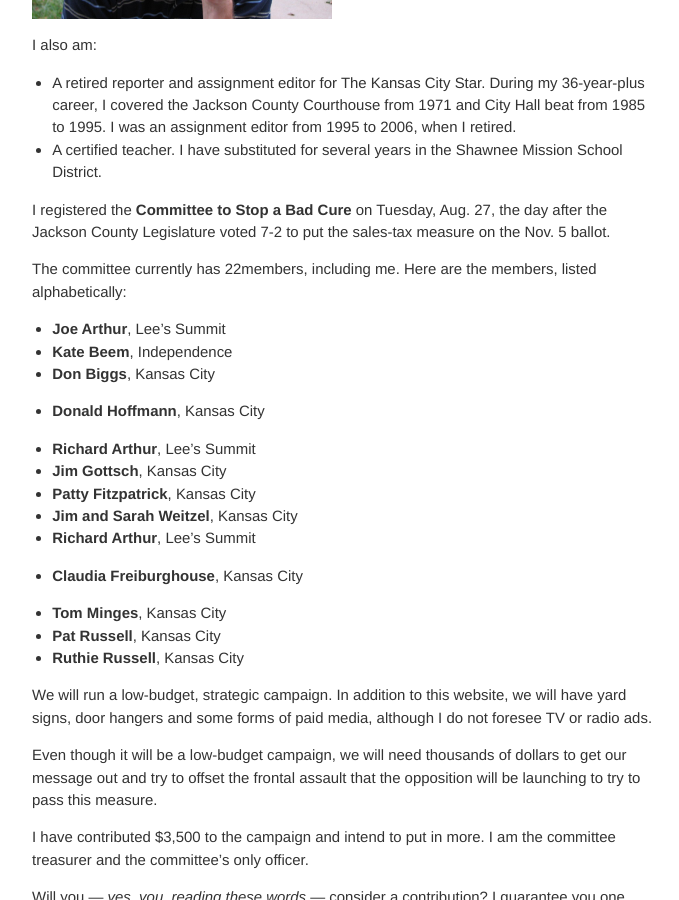
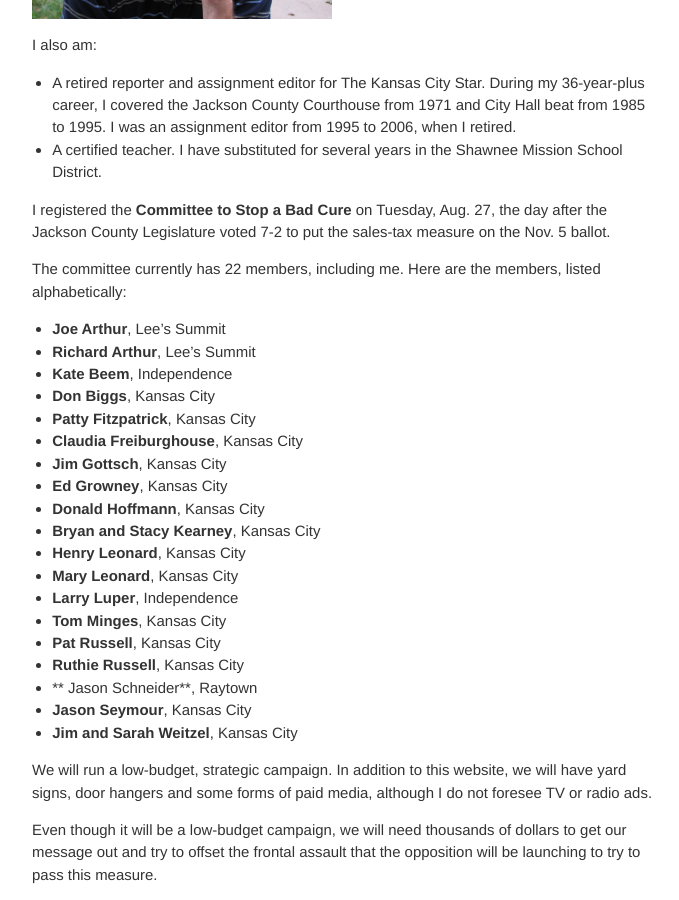
Before and after one commit to jiko/stopabadcure, a Jekyll site: the page built from _posts/2013-09-03-about-us.md, in a window 1280 px wide and 900 px high, scrolled down 486 px. Shown: the whole window, without its empty margins (294-973 px from the left). Built offline with Jekyll 4.4.1, drawn with Linux system fonts in a browser that asks for light colours.

Commit message:
Updated 2013-09-03-about-us.md

```diff
--- a/_posts/2013-09-03-about-us.md
+++ b/_posts/2013-09-03-about-us.md
@@ -16,24 +16,27 @@ I also am:
 
 I registered the **Committee to Stop a Bad Cure** on Tuesday, Aug. 27, the day after the Jackson County Legislature voted 7-2 to put the sales-tax measure on the Nov. 5 ballot.
 
-The committee currently has 22members, including me. Here are the members, listed alphabetically:
-
+The committee currently has 22 members, including me. Here are the members, listed alphabetically:
 
 - **Joe Arthur**, Lee’s Summit
+- **Richard Arthur**, Lee’s Summit
 - **Kate Beem**, Independence
 - **Don Biggs**, Kansas City
+- **Patty Fitzpatrick**, Kansas City
+- **Claudia Freiburghouse**, Kansas City
+- **Jim Gottsch**, Kansas City
+- **Ed Growney**, Kansas City
 - **Donald Hoffmann**, Kansas City
-
-- **Richard Arthur**, Lee’s Summit
-- **Jim Gottsch**, Kansas City
-- **Patty Fitzpatrick**, Kansas City
-- **Jim and Sarah Weitzel**, Kansas City
-- **Richard Arthur**, Lee’s Summit
-- **Claudia Freiburghouse**, Kansas City
-
+- **Bryan and Stacy Kearney**, Kansas City
+- **Henry Leonard**, Kansas City
+- **Mary Leonard**, Kansas City
+- **Larry Luper**, Independence
 - **Tom Minges**, Kansas City
 - **Pat Russell**, Kansas City
 - **Ruthie Russell**, Kansas City
+- ** Jason Schneider**, Raytown
+- **Jason Seymour**, Kansas City
+- **Jim and Sarah Weitzel**, Kansas City
 
 We will run a low-budget, strategic campaign. In addition to this website, we will have yard signs, door hangers and some forms of paid media, although I do not foresee TV or radio ads.
 
```
